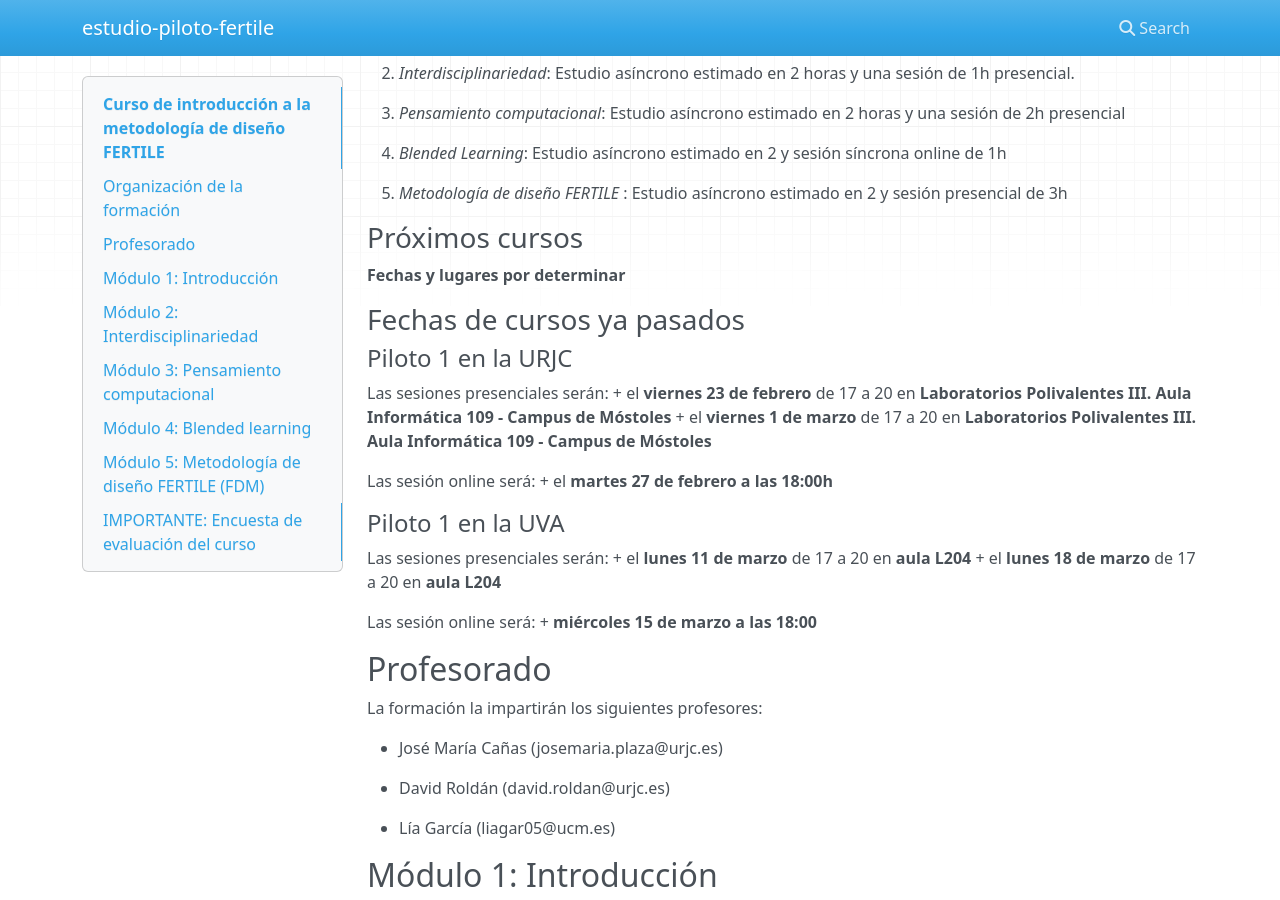
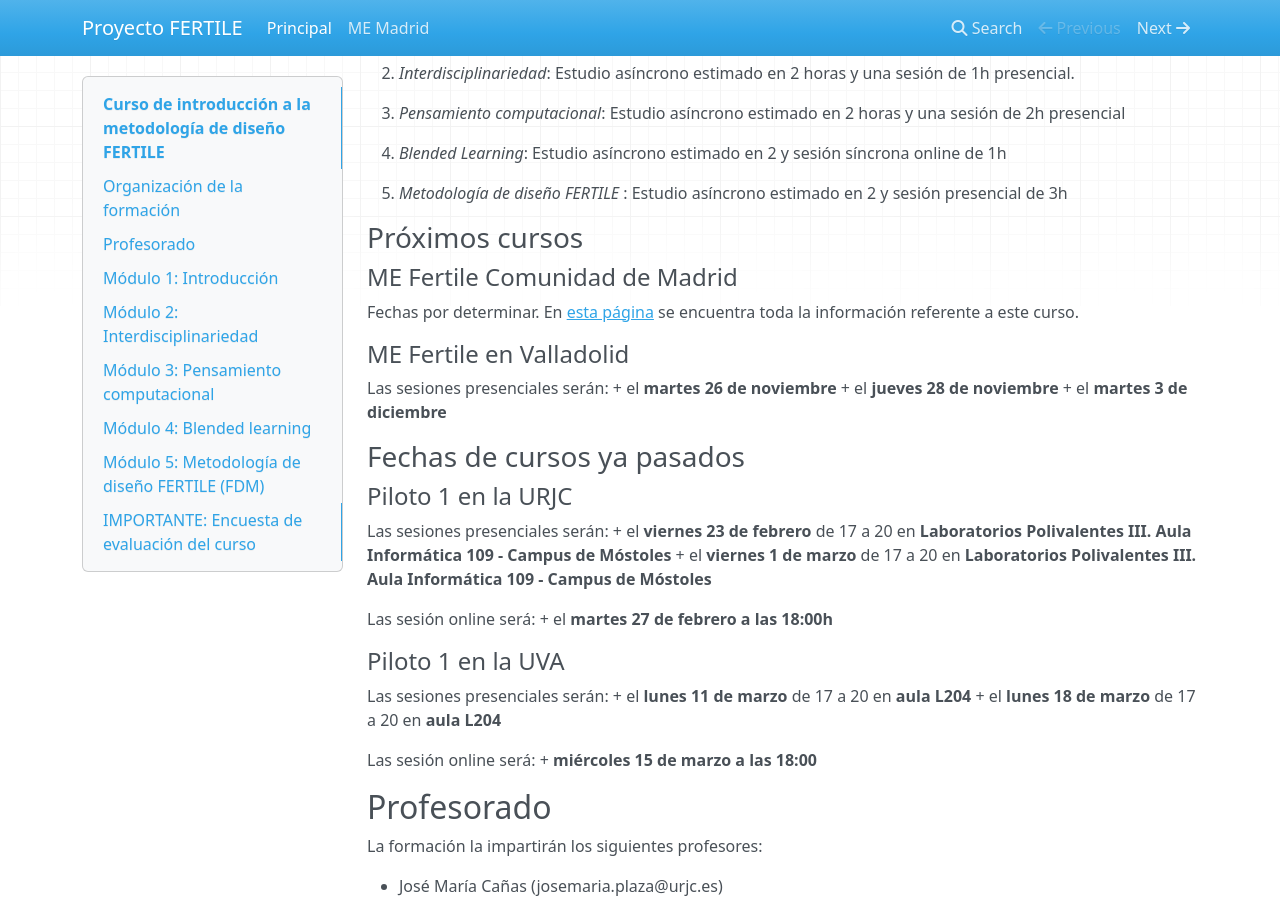
Before and after one commit to RoboticsLabURJC/estudio-piloto-fertile, an MkDocs documentation site: the page built from docs/index.md, in a window 1280 px wide and 900 px high, scrolled down 1010 px. Built offline with MkDocs 1.6.1, drawn with Linux system fonts in a browser that asks for light colours; nearby versions of some CDN libraries.

Commit message:
Creada una pagina para el ME de la Comunidad de Madrid

```diff
--- a/docs/index.md
+++ b/docs/index.md
@@ -44,7 +44,18 @@ Los contenidos del curso están repartidos de la siguiente manera:
 
 ### Próximos cursos
 
-**Fechas y lugares por determinar**
+#### ME Fertile Comunidad de Madrid
+
+Fechas por determinar.
+En [esta página](ME_Madrid.md) se encuentra toda la información referente a este curso.
+
+
+#### ME Fertile en Valladolid
+
+Las sesiones presenciales serán:
++ el **martes 26 de noviembre**
++ el **jueves 28 de noviembre**
++ el **martes 3 de diciembre**
 
 
 ### Fechas de cursos ya pasados
--- a/mkdocs.yml
+++ b/mkdocs.yml
@@ -1,5 +1,6 @@
-site_name: estudio-piloto-fertile
+site_name: Proyecto FERTILE
 
 nav:
     - Principal: index.md
+    - ME Madrid: ME_Madrid.md
 theme: mkdocs
```
Also changed, not shown: docs/ME_Madrid.md (added, +189 -0 lines), 2 other files.
